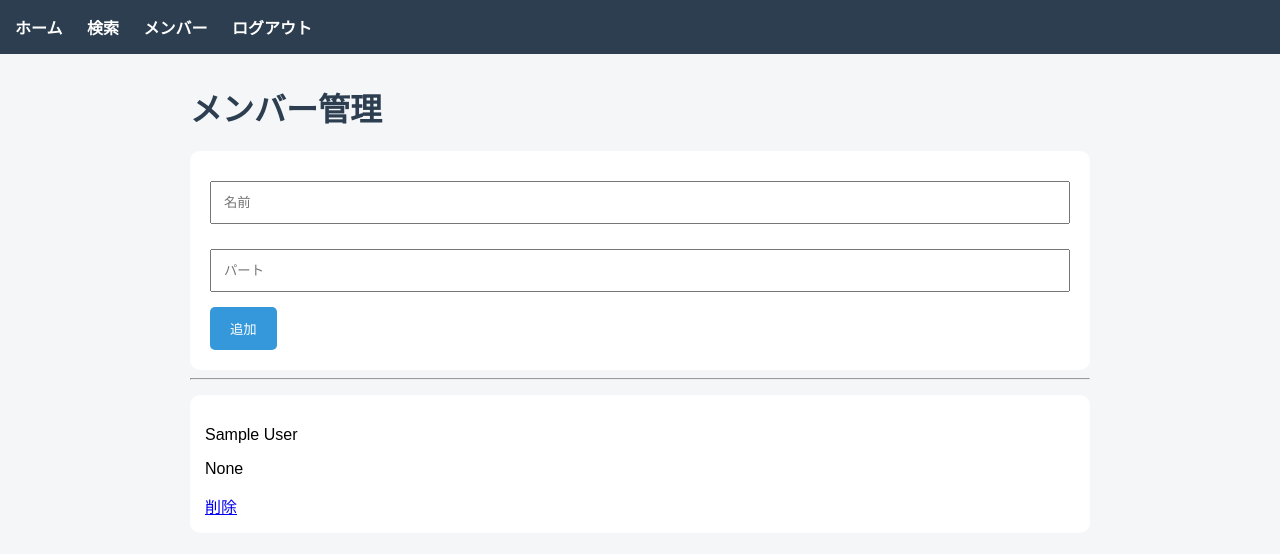
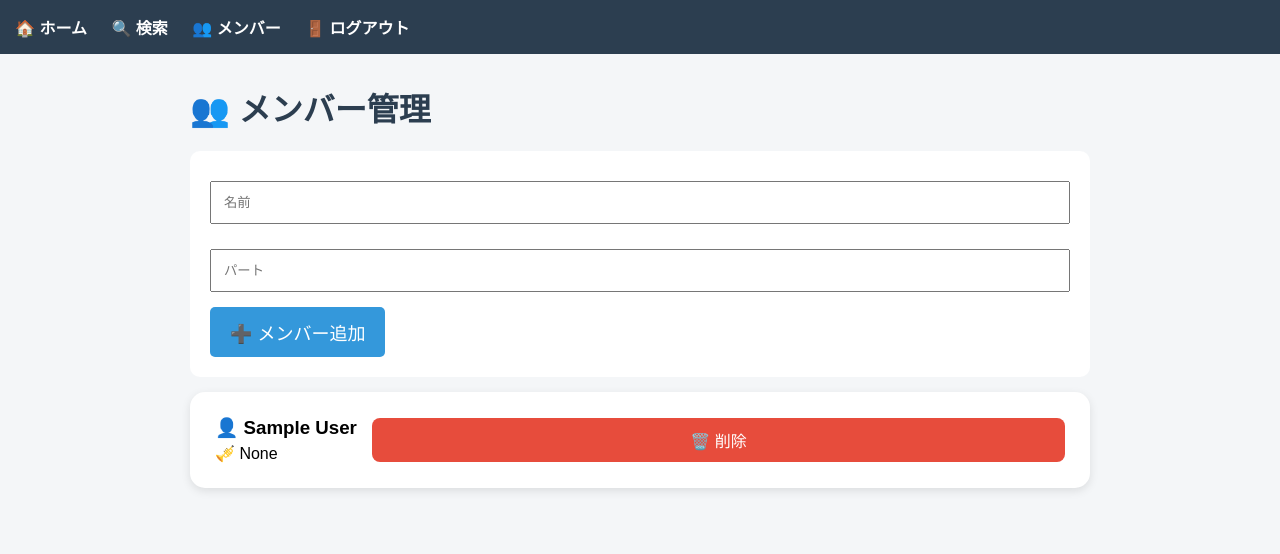
Before and after one commit to ritsuto0615-dotcom/band-reflection-app1, a Flask app: page /members in a window 1280 px wide. Shown: the top 554 px of the page. Run offline with Flask 3, Linux system fonts and the light colour scheme; the visitor is signed in with stand-in values (Sample User, id 1); data comes from the database, SQL or seed files in the repository.

Commit message:
スマホ対応改善

```diff
--- a/static/style.css
+++ b/static/style.css
@@ -68,10 +68,41 @@ button:hover{
     background:#3498db;
     color:white;
     text-decoration:none;
-    padding:15px;
-    margin-top:10px;
-    border-radius:8px;
+    padding:18px;
+    margin-top:12px;
+    border-radius:12px;
     text-align:center;
+    font-size:18px;
+    font-weight:bold;
+}
+
+.menu-btn:hover{
+    opacity:0.9;
+}
+
+.card{
+    background:white;
+    padding:20px;
+    margin-top:15px;
+    border-radius:12px;
+    box-shadow:0 2px 8px rgba(0,0,0,0.1);
+}
+
+@media(max-width:768px){
+
+    h1{
+        font-size:24px;
+        text-align:center;
+    }
+
+    .menu-btn{
+        font-size:20px;
+        padding:20px;
+    }
+
+    nav a{
+        padding:8px;
+    }
 }
 
 .code{
@@ -145,3 +176,214 @@ button:hover{
         margin-top:10px;
     }
 }
+
+label{
+    font-weight:bold;
+    display:block;
+    margin-bottom:5px;
+}
+
+textarea{
+    resize:vertical;
+}
+
+.card{
+    box-shadow:0 2px 10px rgba(0,0,0,0.1);
+}
+
+button{
+    font-size:18px;
+}
+
+@media(max-width:768px){
+
+    h1{
+        font-size:24px;
+        text-align:center;
+    }
+
+    input,
+    textarea{
+        font-size:16px;
+        padding:14px;
+    }
+
+    button{
+        font-size:18px;
+        padding:15px;
+    }
+}
+
+.subtitle{
+    text-align:center;
+    color:#666;
+    margin-bottom:20px;
+}
+
+.card{
+    background:white;
+    padding:25px;
+    border-radius:15px;
+    box-shadow:0 3px 10px rgba(0,0,0,0.1);
+}
+
+@media(max-width:768px){
+
+    .container{
+        width:95%;
+        margin-top:20px;
+    }
+
+    h1{
+        text-align:center;
+        font-size:28px;
+    }
+
+    .subtitle{
+        font-size:15px;
+    }
+
+    input{
+        font-size:18px;
+        padding:15px;
+    }
+
+    button{
+        font-size:18px;
+        padding:15px;
+    }
+}
+
+label{
+    display:block;
+    margin-bottom:5px;
+    font-weight:bold;
+}
+
+textarea{
+    resize:vertical;
+}
+
+@media(max-width:768px){
+
+    input,
+    select,
+    textarea{
+        font-size:16px;
+        padding:14px;
+    }
+
+    textarea{
+        min-height:220px;
+    }
+
+    button{
+        font-size:18px;
+        padding:15px;
+    }
+}
+
+.reflection-card{
+    margin-bottom:20px;
+}
+
+.reflection-header{
+    border-bottom:1px solid #ddd;
+    padding-bottom:10px;
+}
+
+.reflection-body{
+    margin-top:15px;
+    line-height:1.8;
+    white-space:pre-wrap;
+}
+
+.reflection-buttons{
+    display:flex;
+    gap:10px;
+    margin-top:15px;
+}
+
+.edit-btn,
+.delete-btn{
+    flex:1;
+    text-align:center;
+    text-decoration:none;
+    color:white;
+    padding:10px;
+    border-radius:8px;
+}
+
+.edit-btn{
+    background:#3498db;
+}
+
+.delete-btn{
+    background:#e74c3c;
+}
+
+@media(max-width:768px){
+
+    .reflection-buttons{
+        flex-direction:column;
+    }
+
+    .edit-btn,
+    .delete-btn{
+        padding:14px;
+        font-size:16px;
+    }
+
+}
+
+.reflection-body{
+    margin-top:10px;
+    line-height:1.8;
+    white-space:pre-wrap;
+}
+
+hr{
+    margin:20px 0;
+}
+
+@media(max-width:768px){
+
+    input{
+        font-size:16px;
+    }
+
+    .reflection-body{
+        font-size:15px;
+    }
+
+}
+
+.member-card{
+    display:flex;
+    justify-content:space-between;
+    align-items:center;
+    gap:15px;
+}
+
+.member-card h3{
+    margin:0;
+}
+
+.member-card p{
+    margin:5px 0 0 0;
+}
+
+@media(max-width:768px){
+
+    .member-card{
+        flex-direction:column;
+        align-items:flex-start;
+    }
+
+    .member-card .delete-btn{
+        width:100%;
+        text-align:center;
+        box-sizing:border-box;
+    }
+
+}
--- a/templates/members.html
+++ b/templates/members.html
@@ -2,23 +2,29 @@
 <html lang="ja">
 <head>
     <meta charset="UTF-8">
+
+    <meta name="viewport"
+          content="width=device-width, initial-scale=1.0">
+
     <title>メンバー管理</title>
-    <link rel="stylesheet" href="{{ url_for('static', filename='style.css') }}">
+
+    <link rel="stylesheet"
+          href="{{ url_for('static', filename='style.css') }}">
 </head>
 <body>
 
 <nav>
 
-    <a href="/home">ホーム</a>
-    <a href="/search">検索</a>
-    <a href="/members">メンバー</a>
-    <a href="/logout">ログアウト</a>
+    <a href="/home">🏠 ホーム</a>
+    <a href="/search">🔍 検索</a>
+    <a href="/members">👥 メンバー</a>
+    <a href="/logout">🚪 ログアウト</a>
 
 </nav>
 
 <div class="container">
 
-    <h1>メンバー管理</h1>
+    <h1>👥 メンバー管理</h1>
 
     <form method="POST">
 
@@ -34,24 +40,32 @@
             placeholder="パート"
             required>
 
-        <button>
-            追加
+        <button type="submit">
+            ➕ メンバー追加
         </button>
 
     </form>
 
-    <hr>
-
     {% for member in members %}
 
-        <div class="card">
+        <div class="card member-card">
 
-            <p>{{ member["name"] }}</p>
+            <div>
 
-            <p>{{ member["part"] }}</p>
+                <h3>
+                    👤 {{ member["name"] }}
+                </h3>
 
-            <a href="/delete_member/{{ member['id'] }}">
-                削除
+                <p>
+                    🎺 {{ member["part"] }}
+                </p>
+
+            </div>
+
+            <a class="delete-btn"
+               href="/delete_member/{{ member['id'] }}"
+               onclick="return confirm('削除しますか？')">
+                🗑️ 削除
             </a>
 
         </div>
```
Also changed, not shown: templates/add_group_reflection.html (+28 -11 lines), templates/add_reflection.html (+20 -11 lines), templates/home.html (+26 -18 lines), templates/login.html (+17 -3 lines), templates/reflections.html (+33 -15 lines), templates/search.html (+30 -13 lines).
